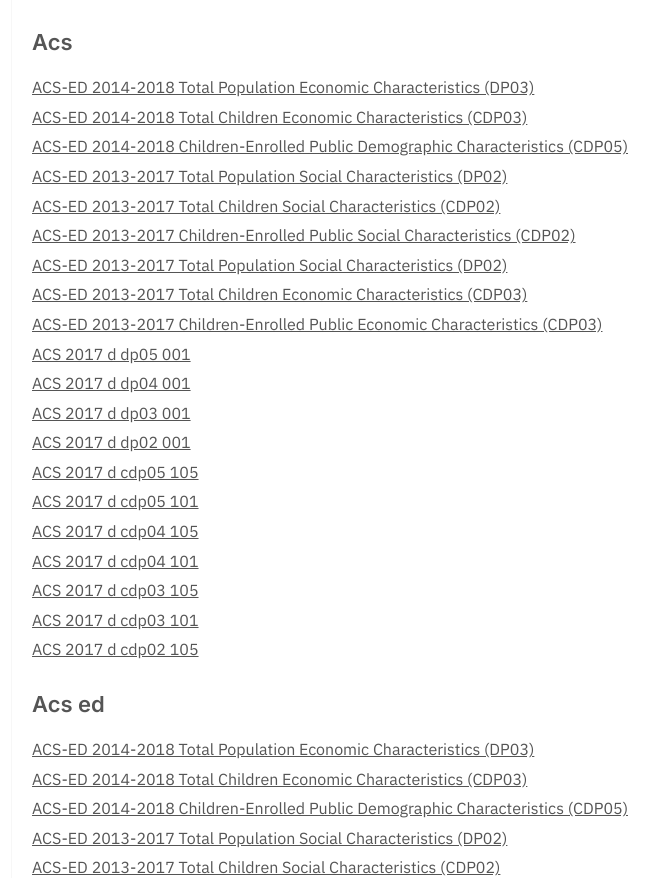
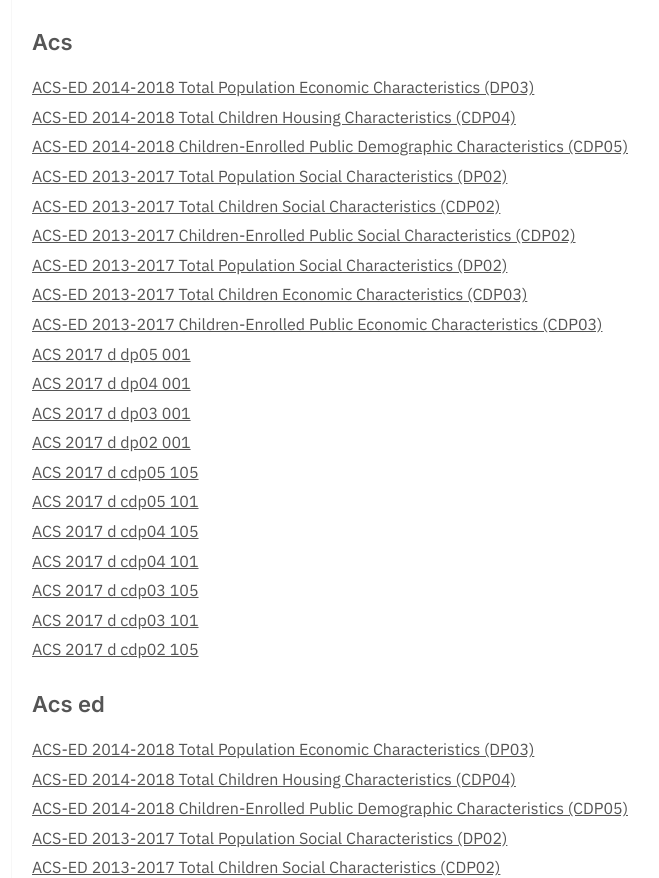
Before and after one commit to dayda-entities/department-of-education, a Jekyll site: the page built from tags.md, in a window 1280 px wide and 1400 px high, scrolled down 10754 px. Shown: the part 153-1031 px from the top of the window, without its empty margins (298-957 px from the left). Built offline with Jekyll 4.4.1, drawn with Linux system fonts in a browser that asks for light colours; some of the changed text lies outside the part shown.

```diff
--- a/_posts/2021-05-01-acs-ed-2014-2018-total-childre.md
+++ b/_posts/2021-05-01-acs-ed-2014-2018-total-childre.md
@@ -1,7 +1,7 @@
 ---
-title: ACS-ED 2014-2018 Total Children Economic Characteristics (CDP03)
-created: '2021-05-01T06:58:32.333696'
-modified: '2021-05-01T06:58:32.333704'
+title: ACS-ED 2014-2018 Total Children Housing Characteristics (CDP04)
+created: '2021-05-01T06:58:33.055539'
+modified: '2021-05-01T06:58:33.055546'
 state: active
 type: dataset
 tags:
@@ -9,16 +9,16 @@ tags:
   - Acs Ed
   - American Community Survey
   - Department Of Education
-  - Economic
   - Edge
   - Education Demographic Geographic Estimates
+  - Housing
   - National Center For Education Statistics
   - Nces
   - School Districts
   - U S Census Bureau
 groups: []
 csv_url: >-
-  https://data-nces.opendata.arcgis.com/datasets/4659a03136aa45dab578ae98a37f1f2d_2.csv?outSR=%7B%22latestWkid%22%3A3857%2C%22wkid%22%3A102100%7D
+  https://data-nces.opendata.arcgis.com/datasets/47373c89eec44ee7aa90bb6b0f1c707b_4.csv?outSR=%7B%22latestWkid%22%3A3857%2C%22wkid%22%3A102100%7D
 json_url: ''
 layout: post
 
```
